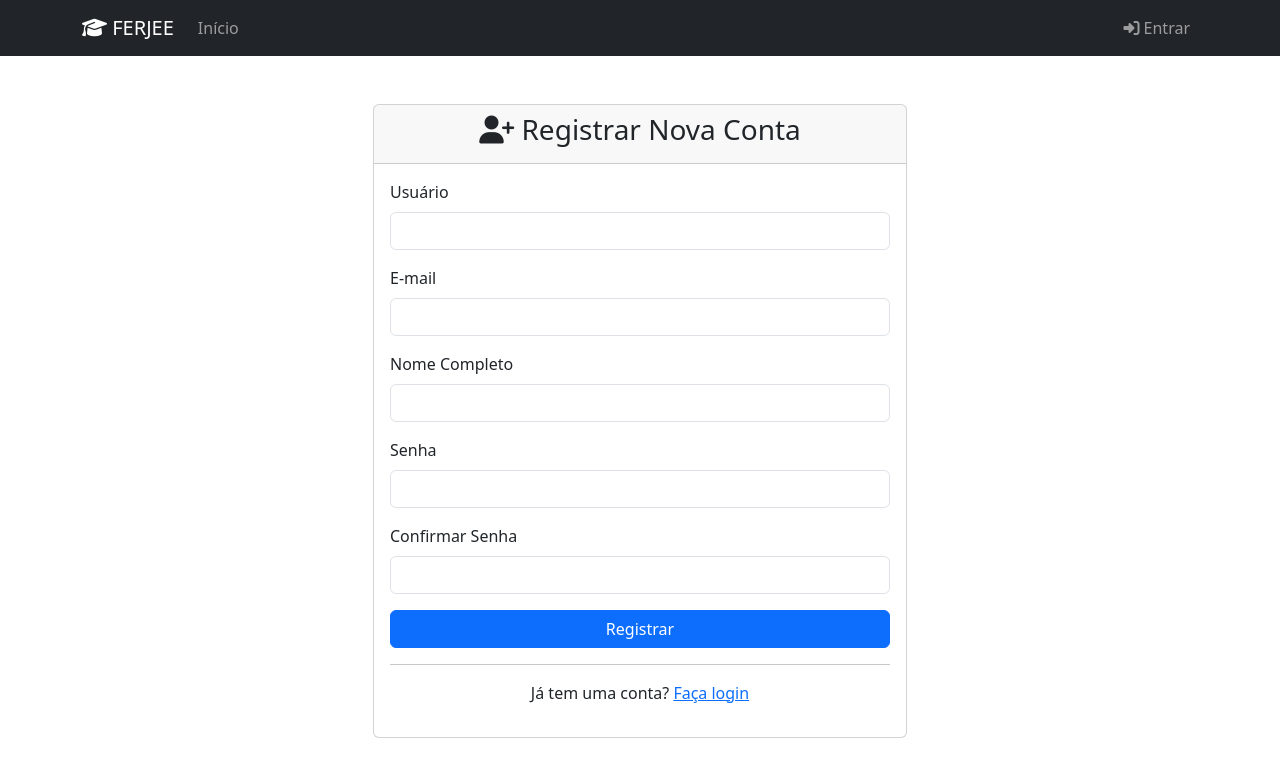
After one commit to oDevFred/ferjee_management, a Flask app: page /registrar in a window 1280 px wide. The commit adds this page. Shown: the top 777 px of the page. Run offline with Flask 3, Linux system fonts and the light colour scheme; some libraries are stand-ins or nearby versions.

Commit message:
feat: implementar sistema de autenticação de usuários

```diff
--- /dev/null
+++ b/app/auth_forms.py
@@ -0,0 +1,30 @@
+from flask_wtf import FlaskForm
+from wtforms import StringField, PasswordField, BooleanField, SubmitField
+from wtforms.validators import DataRequired, Email, Length, EqualTo, ValidationError
+from .models import Usuario
+
+class FormLogin(FlaskForm):
+    username = StringField('Usuário', validators=[DataRequired(), Length(min=4, max=80)])
+    senha = PasswordField('Senha', validators=[DataRequired()])
+    lembrar_me = BooleanField('Lembrar-me')
+    submit = SubmitField('Entrar')
+
+class FormRegistro(FlaskForm):
+    username = StringField('Usuário', validators=[DataRequired(), Length(min=4, max=80)])
+    email = StringField('E-mail', validators=[DataRequired(), Email()])
+    nome_completo = StringField('Nome Completo', validators=[DataRequired(), Length(min=3, max=100)])
+    senha = PasswordField('Senha', validators=[DataRequired(), Length(min=6)])
+    confirmar_senha = PasswordField('Confirmar Senha', validators=[
+        DataRequired(), EqualTo('senha', message='As senhas devem coincidir')
+    ])
+    submit = SubmitField('Registrar')
+
+    def validate_username(self, username):
+        usuario = Usuario.query.filter_by(username=username.data).first()
+        if usuario:
+            raise ValidationError('Este nome de usuário já está em uso.')
+
+    def validate_email(self, email):
+        usuario = Usuario.query.filter_by(email=email.data).first()
+        if usuario:
+            raise ValidationError('Este e-mail já está em uso.')
--- a/app/routes.py
+++ b/app/routes.py
@@ -1,8 +1,10 @@
 from flask import Blueprint, render_template, redirect, url_for, flash, request, jsonify
 from flask_wtf.csrf import generate_csrf
+from flask_login import login_user, logout_user, login_required, current_user
 from . import db
-from .models import Aluno
+from .models import Aluno, Usuario
 from .forms import FormAluno
+from .auth_forms import FormLogin, FormRegistro
 from sqlalchemy import func
 
 bp = Blueprint('main', __name__)
@@ -17,7 +19,73 @@ def health_check():
     print("❤️ Verificação de saúde do sistema")
     return {'status': 'ok', 'message': 'Sistema operacional'}
 
+@bp.route('/login', methods=['GET', 'POST'])
+def login():
+    print("🔐 Acessando página de login")
+
+    if current_user.is_authenticated:
+        print(f"👤 Usuário já autenticado: {current_user.username}")
+        return redirect(url_for('main.listar_alunos'))
+
+    form = FormLogin()
+
+    if form.validate_on_submit():
+        print("📝 Formulário de login validado")
+        usuario = Usuario.query.filter_by(username=form.username.data).first()
+
+        if usuario and usuario.check_senha(form.senha.data):
+            print(f"✅ Login bem-sucedido para o usuário: {usuario.username}")
+            login_user(usuario, remember=form.lembrar_me.data)
+            usuario.ultimo_login = datetime.utcnow()
+            db.session.commit()
+
+            next_page = request.args.get('next')
+            return redirect(next_page) if next_page else redirect(url_for('main.listar_alunos'))
+        else:
+            print("❌ Falha no login: usuário ou senha inválidos")
+            flash('Usuário ou senha inválidos', 'danger')
+
+    return render_template('auth/login.html', form=form)
+
+@bp.route('/logout')
+@login_required
+def logout():
+    print(f"🚪 Usuário {current_user.username} fazendo logout")
+    logout_user()
+    flash('Você saiu do sistema', 'info')
+    return redirect(url_for('main.login'))
+
+@bp.route('/registrar', methods=['GET', 'POST'])
+def registrar():
+    print("📝 Acessando página de registro")
+
+    if current_user.is_authenticated:
+        print(f"👤 Usuário já autenticado: {current_user.username}")
+        return redirect(url_for('main.listar_alunos'))
+
+    form = FormRegistro()
+
+    if form.validate_on_submit():
+        print("📝 Formulário de registro validado")
+
+        usuario = Usuario(
+            username=form.username.data,
+            email=form.email.data,
+            nome_completo=form.nome_completo.data
+        )
+        usuario.set_senha(form.senha.data)
+
+        db.session.add(usuario)
+        db.session.commit()
+
+        print(f"✅ Usuário {usuario.username} registrado com sucesso")
+        flash('Conta criada com sucesso! Faça login para continuar.', 'success')
+        return redirect(url_for('main.login'))
+
+    return render_template('auth/registrar.html', form=form)
+
 @bp.route('/alunos')
+@login_required
 def listar_alunos():
     print("📋 Listando todos os alunos")
 
@@ -42,6 +110,7 @@ def listar_alunos():
         return f"Erro ao carregar página: {str(e)}", 500
 
 @bp.route('/relatorios')
+@login_required
 def relatorios():
     print("📊 Acessando página de relatórios")
 
@@ -92,6 +161,7 @@ def relatorios():
         return f"Erro ao gerar relatórios: {str(e)}", 500
 
 @bp.route('/alunos/<int:id>/dados')
+@login_required
 def get_aluno_dados(id):
     print(f"📤 Buscando dados do aluno ID: {id}")
     aluno = Aluno.query.get_or_404(id)
@@ -117,6 +187,7 @@ def get_aluno_dados(id):
     })
 
 @bp.route('/alunos/novo', methods=['GET', 'POST'])
+@login_required
 def novo_aluno():
     print("➕ Processando novo aluno")
     form = FormAluno()
@@ -164,6 +235,7 @@ def novo_aluno():
     return render_template('alunos/novo.html', form=form)
 
 @bp.route('/alunos/<int:id>/editar', methods=['GET', 'POST'])
+@login_required
 def editar_aluno(id):
     print(f"✏️ Processando edição do aluno ID: {id}")
     aluno = Aluno.query.get_or_404(id)
@@ -209,6 +281,7 @@ def editar_aluno(id):
     return render_template('alunos/editar.html', form=form, aluno=aluno)
 
 @bp.route('/alunos/<int:id>/excluir', methods=['POST'])
+@login_required
 def excluir_aluno(id):
     print(f"🗑️ Processando exclusão do aluno ID: {id}")
     aluno = Aluno.query.get_or_404(id)
--- /dev/null
+++ b/app/templates/auth/registrar.html
@@ -0,0 +1,99 @@
+{% extends "base.html" %}
+
+{% block title %}Registrar - FERJEE{% endblock %}
+
+{% block content %}
+<div class="container mt-5">
+    <div class="row justify-content-center">
+        <div class="col-md-6">
+            <div class="card">
+                <div class="card-header text-center">
+                    <h3><i class="fas fa-user-plus"></i> Registrar Nova Conta</h3>
+                </div>
+                <div class="card-body">
+                    {% with messages = get_flashed_messages(with_categories=true) %}
+                        {% if messages %}
+                            {% for category, message in messages %}
+                                <div class="alert alert-{{ category }}">{{ message }}</div>
+                            {% endfor %}
+                        {% endif %}
+                    {% endwith %}
+
+                    <form method="POST">
+                        {{ form.hidden_tag() }}
+
+                        <div class="mb-3">
+                            {{ form.username.label(class="form-label") }}
+                            {{ form.username(class="form-control") }}
+                            {% if form.username.errors %}
+                                <div class="text-danger">
+                                    {% for error in form.username.errors %}
+                                        <small>{{ error }}</small>
+                                    {% endfor %}
+                                </div>
+                            {% endif %}
+                        </div>
+
+                        <div class="mb-3">
+                            {{ form.email.label(class="form-label") }}
+                            {{ form.email(class="form-control") }}
+                            {% if form.email.errors %}
+                                <div class="text-danger">
+                                    {% for error in form.email.errors %}
+                                        <small>{{ error }}</small>
+                                    {% endfor %}
+                                </div>
+                            {% endif %}
+                        </div>
+
+                        <div class="mb-3">
+                            {{ form.nome_completo.label(class="form-label") }}
+                            {{ form.nome_completo(class="form-control") }}
+                            {% if form.nome_completo.errors %}
+                                <div class="text-danger">
+                                    {% for error in form.nome_completo.errors %}
+                                        <small>{{ error }}</small>
+                                    {% endfor %}
+                                </div>
+                            {% endif %}
+                        </div>
+
+                        <div class="mb-3">
+                            {{ form.senha.label(class="form-label") }}
+                            {{ form.senha(class="form-control") }}
+                            {% if form.senha.errors %}
+                                <div class="text-danger">
+                                    {% for error in form.senha.errors %}
+                                        <small>{{ error }}</small>
+                                    {% endfor %}
+                                </div>
+                            {% endif %}
+                        </div>
+
+                        <div class="mb-3">
+                            {{ form.confirmar_senha.label(class="form-label") }}
+                            {{ form.confirmar_senha(class="form-control") }}
+                            {% if form.confirmar_senha.errors %}
+                                <div class="text-danger">
+                                    {% for error in form.confirmar_senha.errors %}
+                                        <small>{{ error }}</small>
+                                    {% endfor %}
+                                </div>
+                            {% endif %}
+                        </div>
+
+                        <div class="d-grid">
+                            {{ form.submit(class="btn btn-primary") }}
+                        </div>
+                    </form>
+
+                    <hr>
+                    <div class="text-center">
+                        <p>Já tem uma conta? <a href="{{ url_for('main.login') }}">Faça login</a></p>
+                    </div>
+                </div>
+            </div>
+        </div>
+    </div>
+</div>
+{% endblock %}
--- a/app/templates/base.html
+++ b/app/templates/base.html
@@ -14,16 +14,39 @@
                 <i class="fas fa-graduation-cap"></i> FERJEE
             </a>
             <div class="collapse navbar-collapse">
-                <ul class="navbar-nav">
+                <ul class="navbar-nav me-auto">
                     <li class="nav-item">
                         <a class="nav-link" href="{{ url_for('main.index') }}">Início</a>
                     </li>
+                    {% if current_user.is_authenticated %}
                     <li class="nav-item">
                         <a class="nav-link" href="{{ url_for('main.listar_alunos') }}">Alunos</a>
                     </li>
                     <li class="nav-item">
                         <a class="nav-link" href="{{ url_for('main.relatorios') }}">Relatórios</a>
                     </li>
+                    {% endif %}
+                </ul>
+
+                <ul class="navbar-nav">
+                    {% if current_user.is_authenticated %}
+                    <li class="nav-item dropdown">
+                        <a class="nav-link dropdown-toggle" href="#" id="navbarDropdown" role="button" data-bs-toggle="dropdown">
+                            <i class="fas fa-user"></i> {{ current_user.nome_completo }}
+                        </a>
+                        <ul class="dropdown-menu">
+                            <li><a class="dropdown-item" href="{{ url_for('main.logout') }}">
+                                <i class="fas fa-sign-out-alt"></i> Sair
+                            </a></li>
+                        </ul>
+                    </li>
+                    {% else %}
+                    <li class="nav-item">
+                        <a class="nav-link" href="{{ url_for('main.login') }}">
+                            <i class="fas fa-sign-in-alt"></i> Entrar
+                        </a>
+                    </li>
+                    {% endif %}
                 </ul>
             </div>
         </div>
```
Also changed, not shown: app/__init__.py (+9 -2 lines), app/models.py (+25 -0 lines), app/templates/auth/login.html (added, +68 -0 lines), app/templates/index.html (+35 -8 lines), update_auth_db.py (added, +33 -0 lines).
